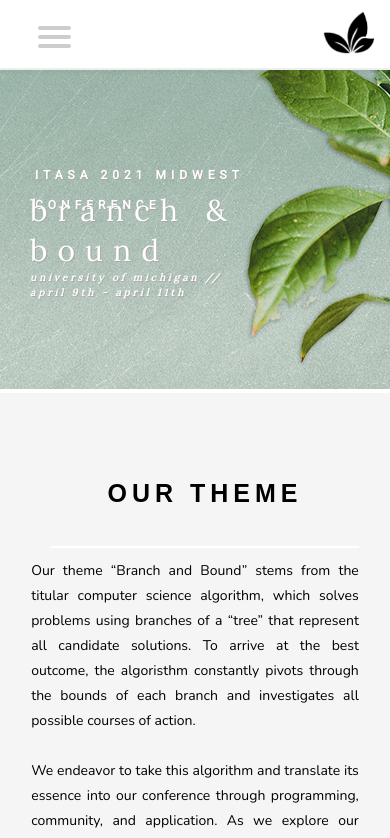
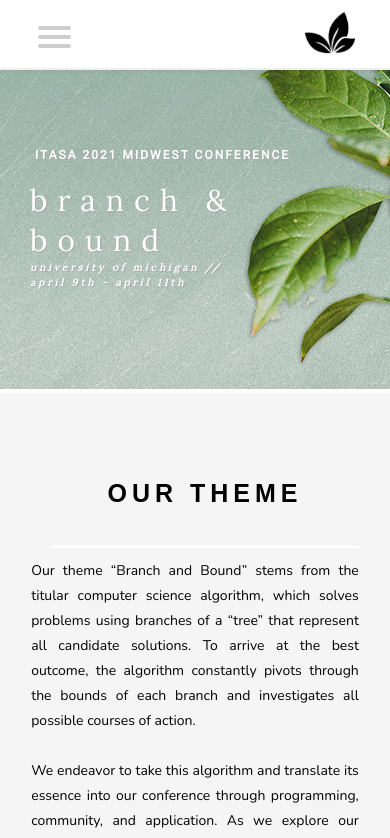
Before and after one commit to itasamwc2021/itasa.github.io, a plain HTML site: page index.html in a window 390 px wide. Shown: the top 838 px of the page. Drawn offline with nearby package versions, Linux system fonts and the light colour scheme.

Commit message:
Fix typo and resolution spacing

```diff
--- a/css/main.css
+++ b/css/main.css
@@ -2580,7 +2580,7 @@
     margin-top: -66px;
 
     position:fixed;
-    left: 78%;
+    left: 73%;
 }
 
 .img {
@@ -2945,7 +2945,7 @@
     grid-column: 1/span 6;
     align-items: center;
     grid-row: 2/span 1;
-    padding-top:80px;
+    padding-top:60px;
     padding-left: 30px;
 
    background: transparent;
@@ -3011,11 +3011,11 @@
     height: 30px;
     margin-left: 5px;
     text-transform: uppercase;
-    letter-spacing: 5px;
+    letter-spacing: 2px;
     margin-right: 15%;
 
     border-bottom: 1px #ffffff solid;
-    margin-bottom: 0px;
+    margin-bottom: 10px;
     border-bottom: 0px;
 
 
--- a/index.html
+++ b/index.html
@@ -121,7 +121,7 @@
         <h1>Our Theme</h1>
 
             <p>
-            Our theme “Branch and Bound” stems from the titular computer science algorithm, which solves problems using branches of a “tree” that represent all candidate solutions. To arrive at the best outcome, the algoristhm constantly pivots through the bounds of each branch and investigates all possible courses of action.
+            Our theme “Branch and Bound” stems from the titular computer science algorithm, which solves problems using branches of a “tree” that represent all candidate solutions. To arrive at the best outcome, the algorithm constantly pivots through the bounds of each branch and investigates all possible courses of action.
             </p><p><br>
 We endeavor to take this algorithm and translate its essence into our conference through programming, community, and application. As we explore our options and branch out, we also arrive at the bounds of our skills, resources, and interests. But as long as we are bound to our community, which encourages and uplifts us as we learn and grow, we can adapt, redirect, and actualize our passions and dreams.</p>
 <p><br>
```
